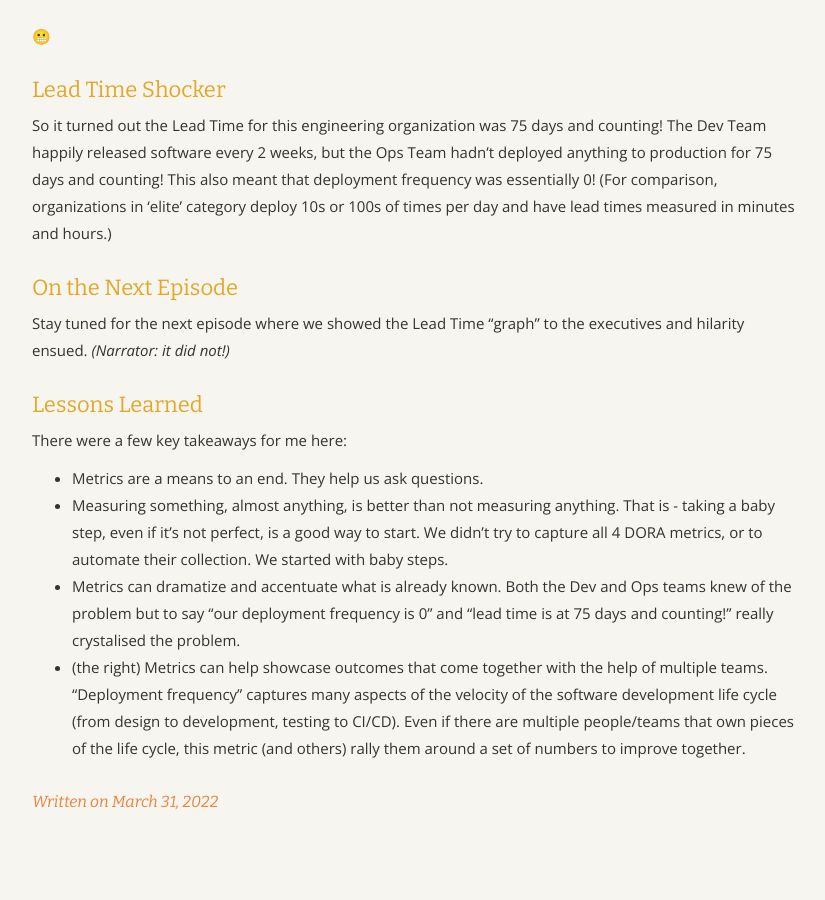
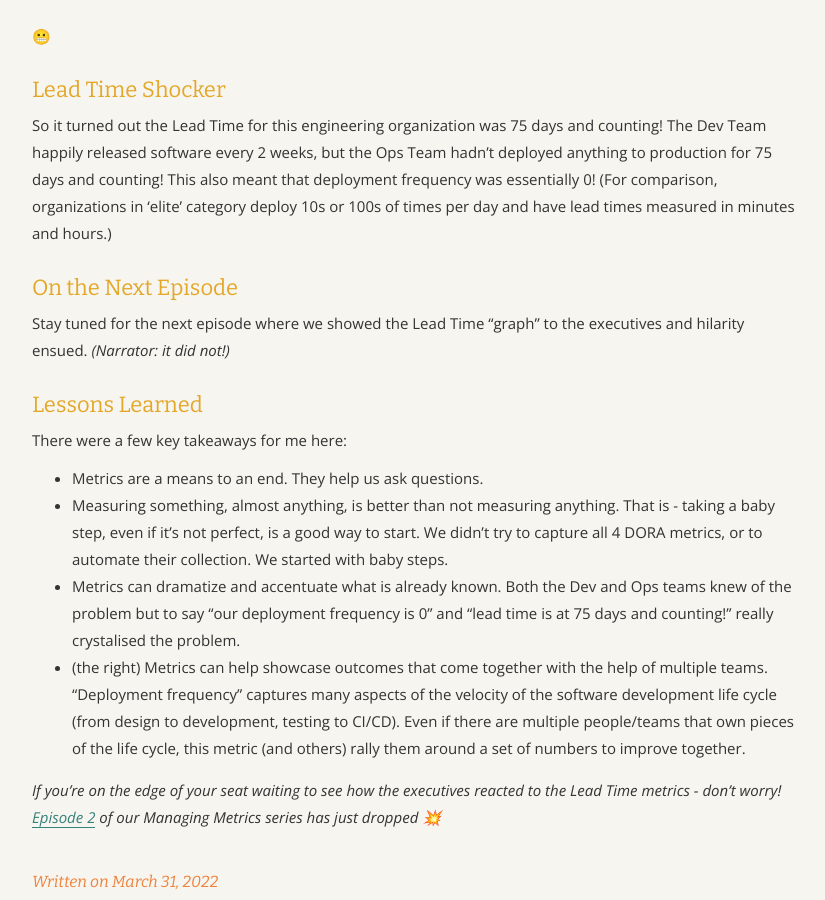
Before and after one commit to angelariggs/angelariggs.github.io, a Jekyll site: the page built from _posts/2022-03-30-metricsep1.md, in a window 1280 px wide and 900 px high, scrolled down 1713 px. Shown: the whole window, without its empty margins (224-1049 px from the left). Built offline with Jekyll 4.4.1, drawn with Linux system fonts in a browser that asks for light colours; comment, search, counter and statistics services are not loaded; before the commit the page ends 2533 px from its top, so only the background shows below that.

Commit message:
cross post

```diff
--- a/_posts/2022-03-30-metricsep1.md
+++ b/_posts/2022-03-30-metricsep1.md
@@ -66,3 +66,5 @@ There were a few key takeaways for me here:
 - Measuring something, almost anything, is better than not measuring anything. That is - taking a baby step, even if it’s not perfect, is a good way to start. We didn’t try to capture all 4 DORA metrics, or to automate their collection. We started with baby steps.
 - Metrics can dramatize and accentuate what is already known. Both the Dev and Ops teams knew of the problem but to say “our deployment frequency is 0” and “lead time is at 75 days and counting!” really crystalised the problem.
 - (the right) Metrics can help showcase outcomes that come together with the help of multiple teams. “Deployment frequency” captures many aspects of the velocity of the software development life cycle (from design to development, testing to CI/CD). Even if there are multiple people/teams that own pieces of the life cycle, this metric (and others) rally them around a set of numbers to improve together.
+
+_If you're on the edge of your seat waiting to see how the executives reacted to the Lead Time metrics - don't worry! [Episode 2]({% post_url 2022-03-31-metrics-ep2 %}) of our Managing Metrics series has just dropped 💥_
```
